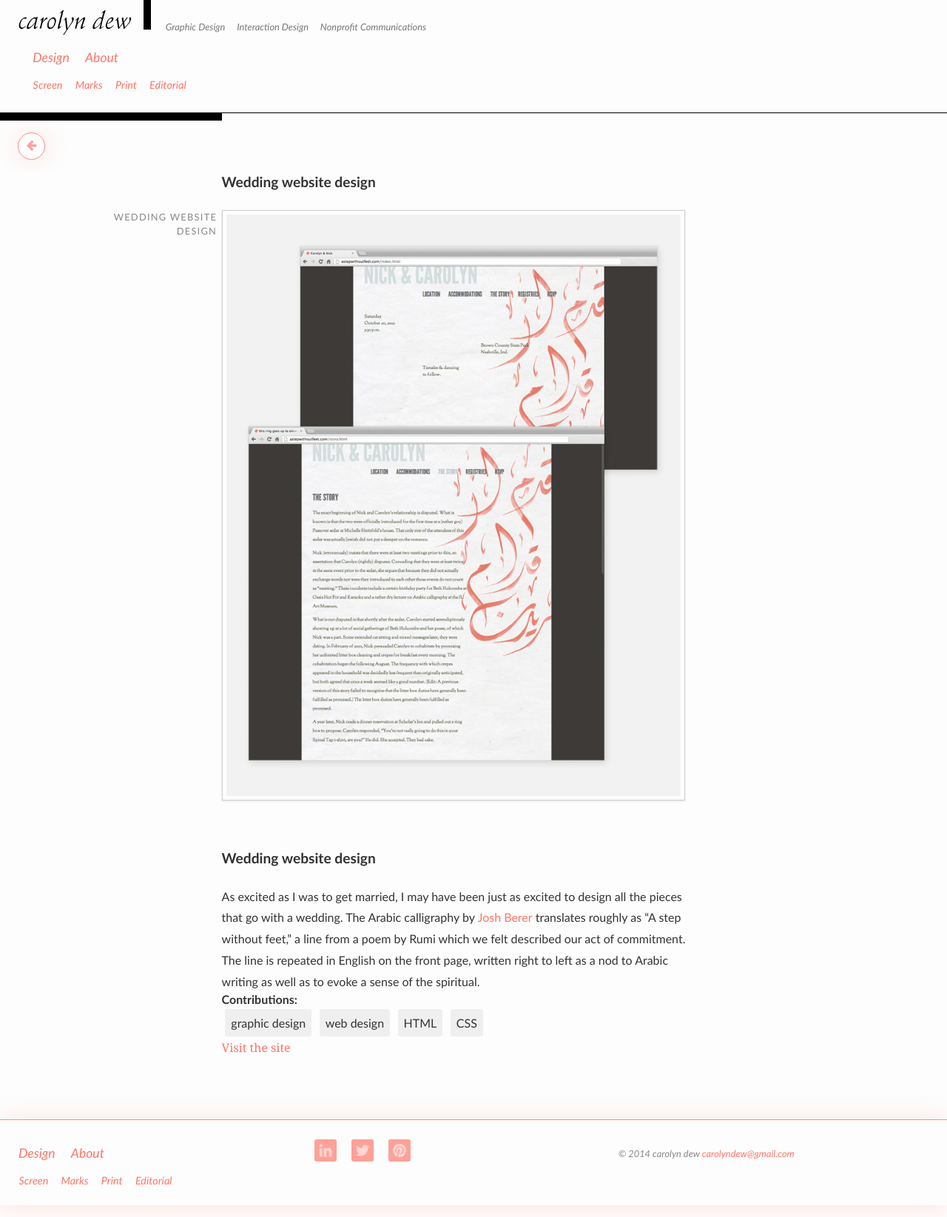
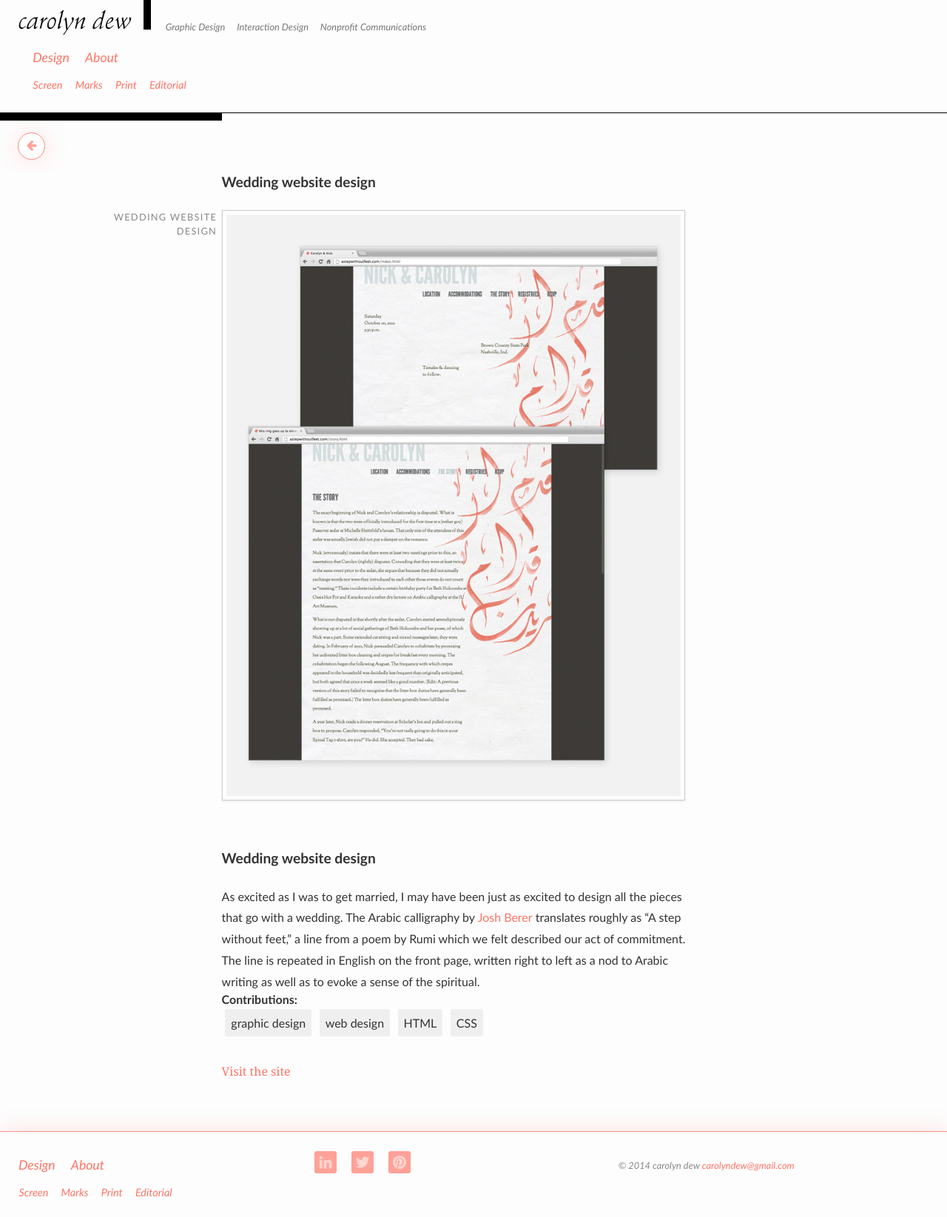
Before and after one commit to carodew/carodew.github.io, a Jekyll site: the page built from _posts/projects/2014-12-04-wedding-website.markdown, in a window 1280 px wide. Shown: the whole page at 74% size. Built offline with Jekyll 4.4.1, drawn with Linux system fonts in a browser that asks for light colours; nearby versions of some CDN libraries; library files that are not in the unit come from our copies.

Commit message:
style updates

```diff
--- a/_sass/_core-typography.scss
+++ b/_sass/_core-typography.scss
@@ -34,7 +34,7 @@
 h2 { margin-left: $pageMargin; }
 
 p {
-	margin: 0 0 10px;
+	margin-bottom: 1em;
 	font-family: $serifStack;
 }
 
--- a/_sass/_header.scss
+++ b/_sass/_header.scss
@@ -116,7 +116,7 @@
 
 .proprietary-statement {
 	padding: 1rem;
-	margin: 1rem;
+	margin: 1rem 0;
 	max-width: 50em;
 	background-color: $lightCoral;
 	border: 1px dashed $coral;
--- a/_sass/_project.scss
+++ b/_sass/_project.scss
@@ -14,17 +14,6 @@
 			margin-left: 0;
 		}
 
-	// .caption {
-		// position: static;
-		// background: none;
-		// opacity: 1;
-		// margin: 0;
-		// margin-top: -1em;
-		// top:auto;
-		// bottom:0;
-		// left:auto;
-		// right: 0;
-	// }
 	.project-meta {
 		display: block;
 		margin-left: 0;
@@ -47,7 +36,7 @@
 			margin: 0 0 1.2em;
 		}
 		p {
-			margin-bottom: 2em;
+			//margin-bottom: 2em;
 			line-height: 1.6em;
 			font-family: $serifStack;
 			strong {
--- a/_sass/_skill-pills.scss
+++ b/_sass/_skill-pills.scss
@@ -2,7 +2,7 @@
 	.skill-pills {
 		font-family: $sansStack;
 		list-style: none;
-		margin: 0 0.1em;
+		margin: 0 0.1em 2em;
 		cursor: default;
 		line-height: 1em;
 		vertical-align: baseline;
```
